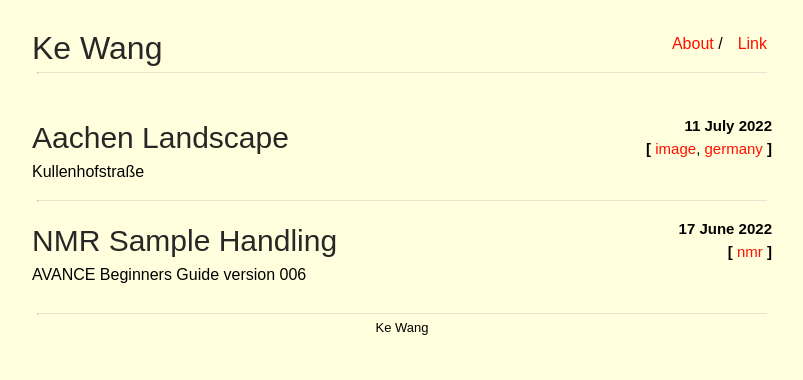
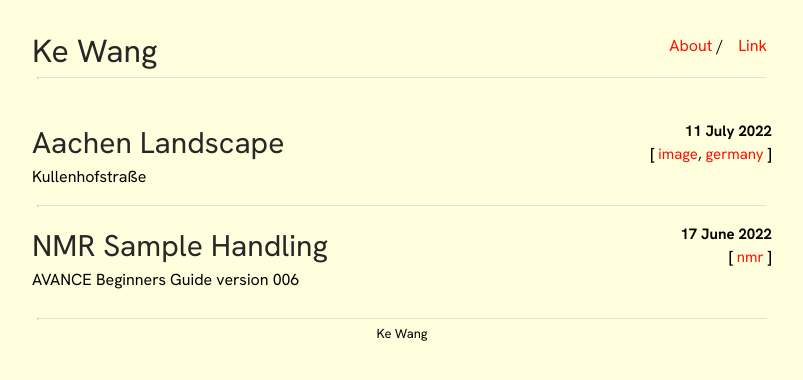
Before and after one commit to ekdc11/ekdc11.github.io, a Jekyll site: the page built from index.html, in a window 1280 px wide. Shown: the top 380 px of the page, without its empty margins (238-1041 px from the left). Built offline with Jekyll 4.4.1, drawn with Linux system fonts in a browser that asks for light colours.

Commit message:
Update main.scss

```diff
--- a/css/main.scss
+++ b/css/main.scss
@@ -13,7 +13,7 @@ $small-width: 480px;
 
 body {
     margin: 0;
-    font-family: "Source Serif 4", sans-serif;
+    font-family: "Hanken Grotesk";
     background-color: #FFFFDD;
     min-height: 100%;
 }
```
